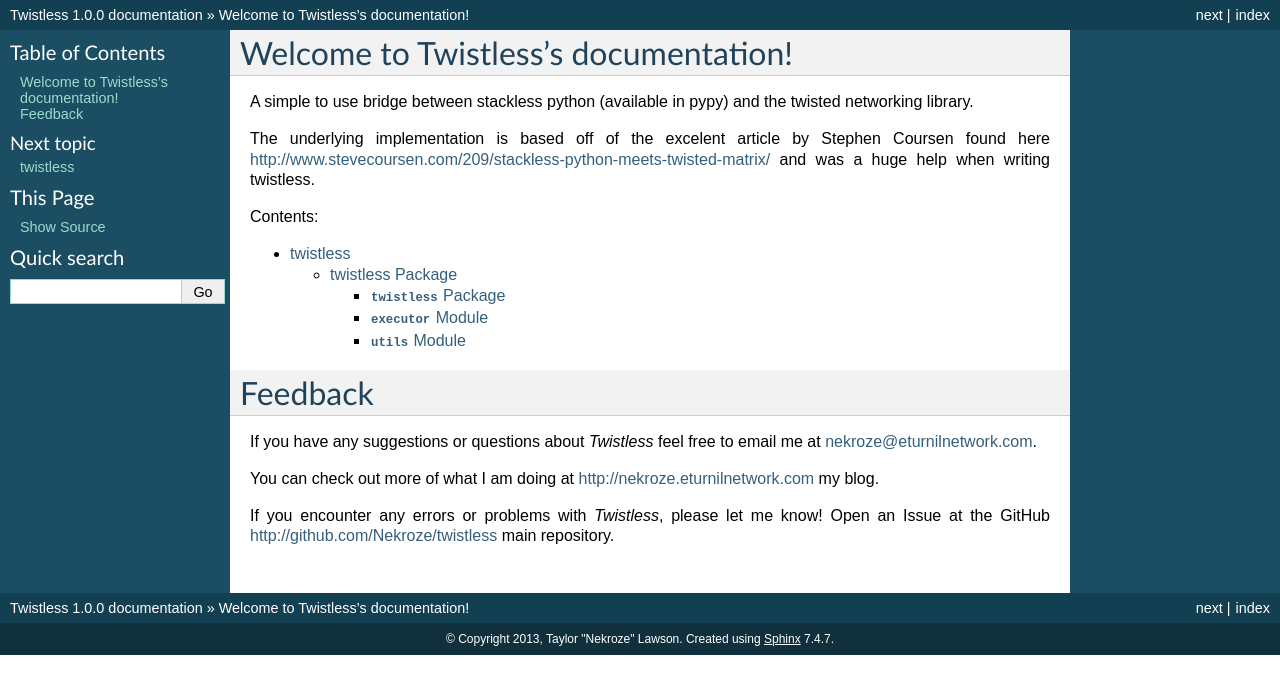
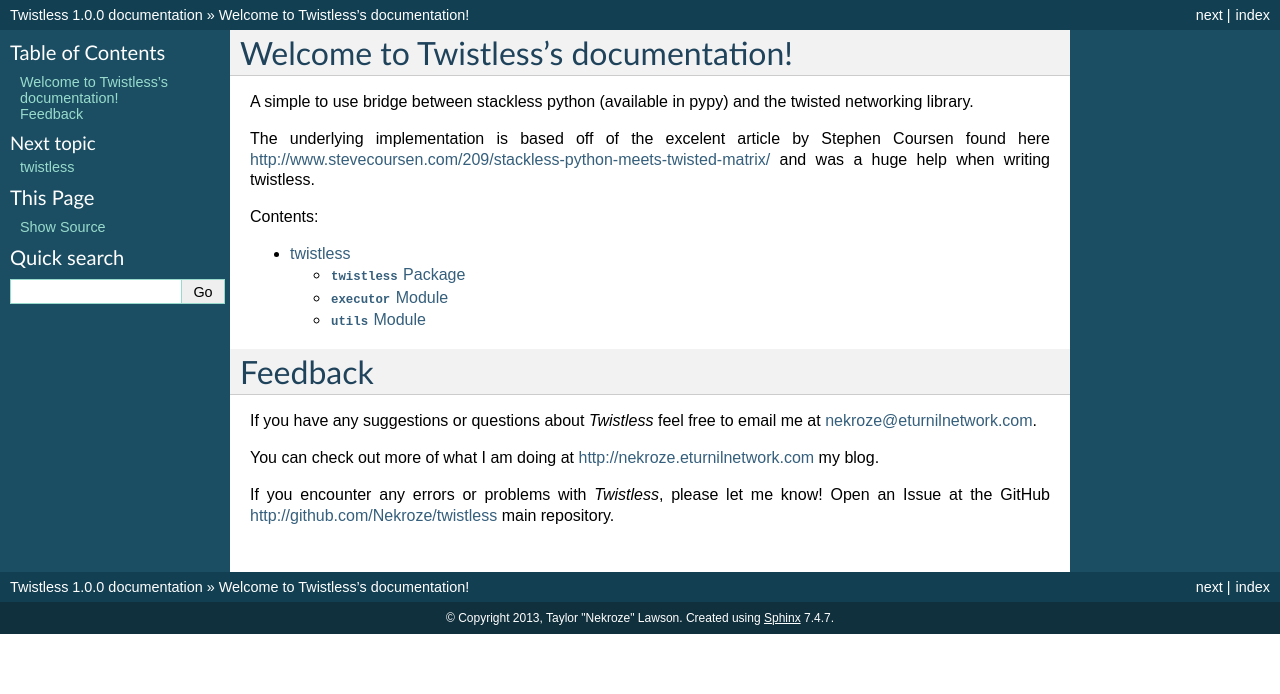
Before and after one commit to Nekroze/twistless, a Sphinx documentation site: the page built from docs/index.rst, in a window 1280 px wide. Shown: the top 694 px of the page. Built offline with Sphinx 7.4.7, drawn with Linux system fonts in a browser that asks for light colours.

Commit message:
Attemt to fix autodoc

```diff
--- a/docs/twistless.rst
+++ b/docs/twistless.rst
@@ -1,10 +1,7 @@
-twistless Package
-=================
-
 :mod:`twistless` Package
 ------------------------
 
-.. automodule:: twistless.__init__
+.. automodule:: twistless
     :members:
     :undoc-members:
     :show-inheritance:
```
